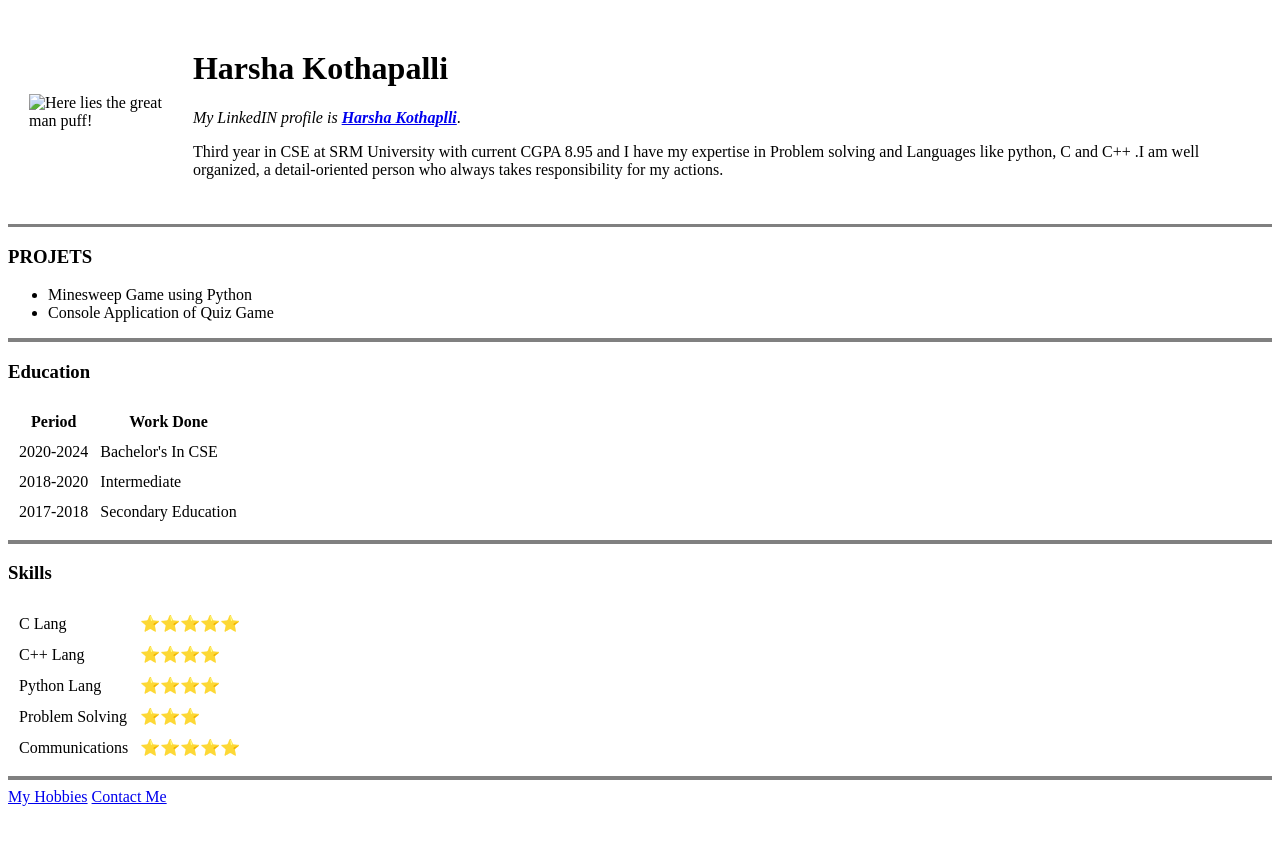
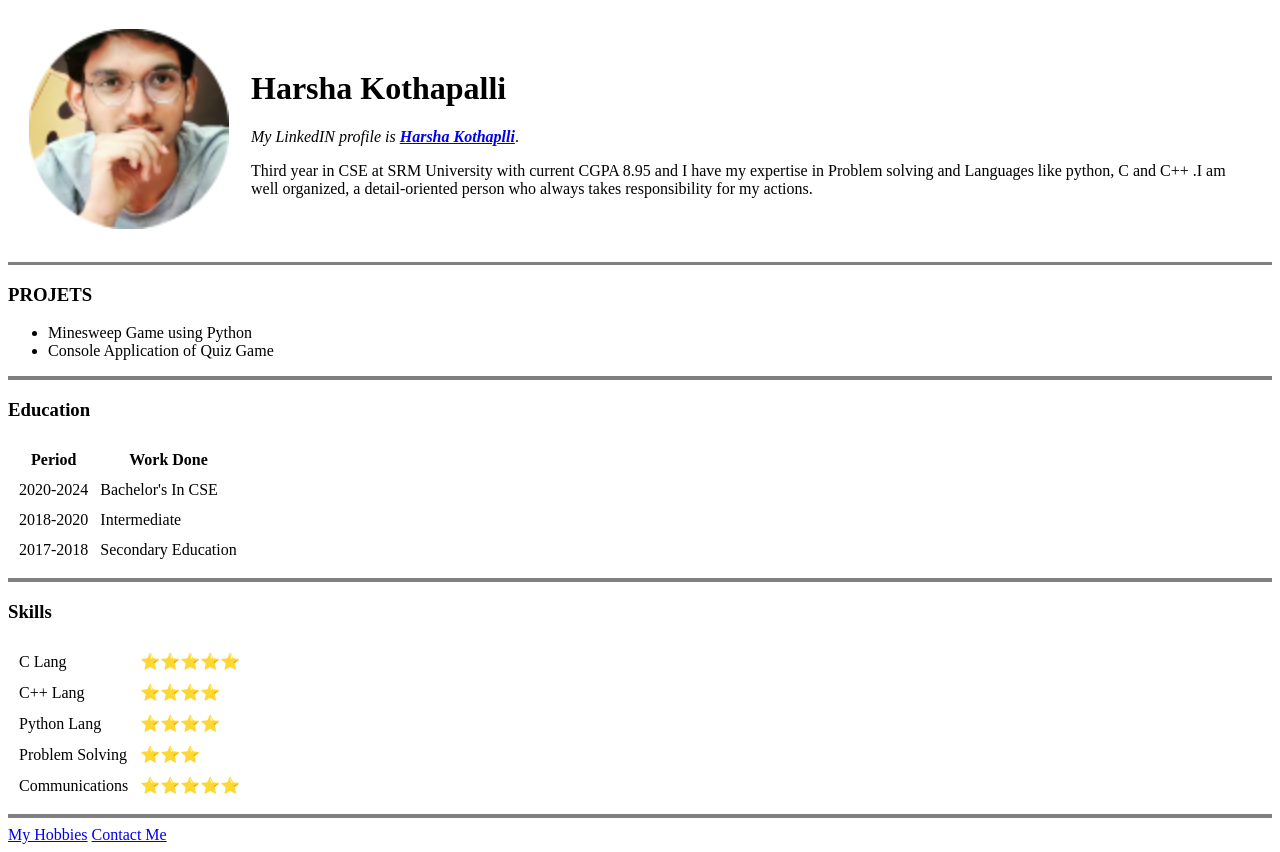
Before and after one commit to HarshaKothapalli/CV, a plain HTML site: page index.html in a window 1280 px wide. Before the commit the page ends 814 px from the top, so only its background shows below. Drawn offline with Linux system fonts and the light colour scheme.

Commit message:
Update index.html

```diff
--- a/index.html
+++ b/index.html
@@ -9,7 +9,7 @@
 <body>
   <table cellspacing="20">
     <tr>
-      <td>  <img src="Images/𝐆𝐡𝐨𝐬𝐭 𝐩𝐡𝐨𝐭𝐨𝐬𝐡𝐨𝐨𝐭.png" alt="Here lies the great man puff!"></td>
+      <td>  <img src="Images/Profile pic.png" alt="Here lies the great man puff!"></td>
       <td>  <h1>Harsha Kothapalli</h1>
         <p><em>My LinkedIN profile is <strong><a href="https://www.linkedin.com/in/harsha-kothapalli-77b399242/">Harsha Kothaplli</a></strong></em>.</p>
         <p>Third year in CSE at SRM University with
```
